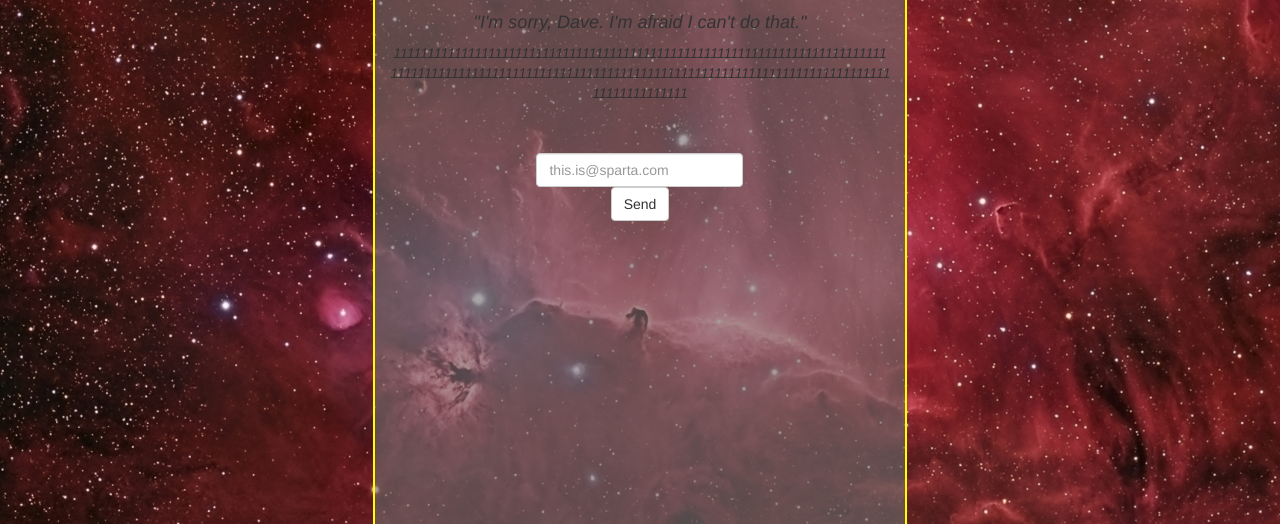
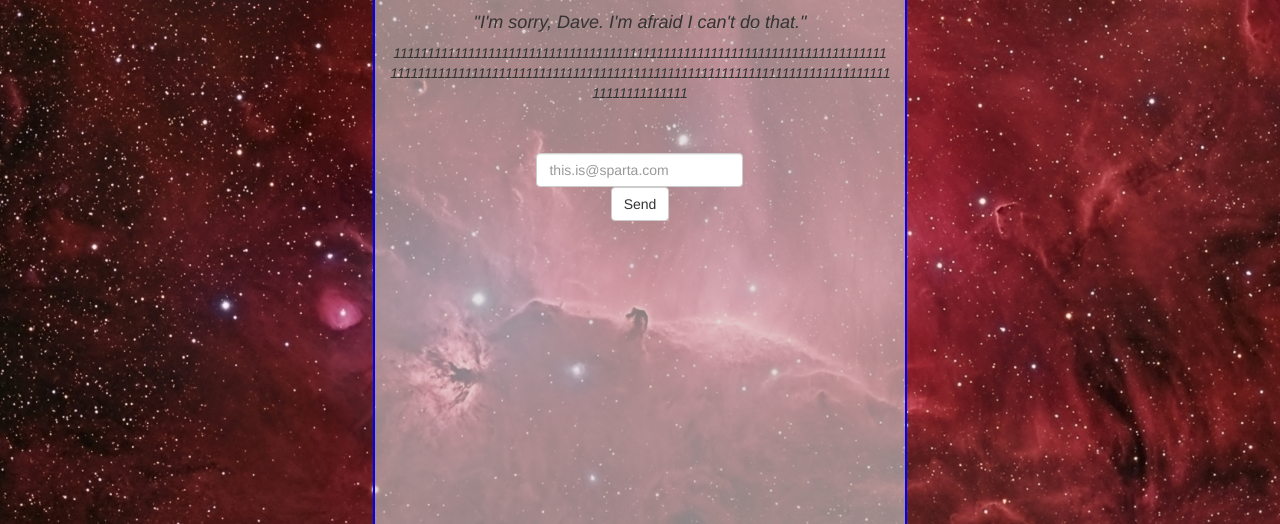
Before and after one commit to TheCh0senOne/TestProject, a plain HTML site: page index.html in a window 1280 px wide. Shown: the part 281-805 px from the top of the page. Drawn offline with Linux system fonts and the light colour scheme.

Commit message:
Revert "yellow"
This reverts commit 6a23ea154bd47b30e4a4f8e70f34a04ec743f0d0.

```diff
--- a/css/custom.css
+++ b/css/custom.css
@@ -24,7 +24,7 @@ h1 {
 }
 
 .col_center {
-	background-color: rgba(111, 111, 111, 0.6);
+	background-color: rgba(211, 211, 211, 0.6);
 	float: none;
 	margin-left: auto;
 	margin-right: auto;
@@ -32,7 +32,7 @@ h1 {
 	height: 100vh;
 	border-left: 2px solid transparent;
 	border-right: 2px solid transparent;
-	border-color: yellow;
+	border-color: blue;
 }
 
 .cent_img {
```
Also changed, not shown: test.txt.txt (added).
